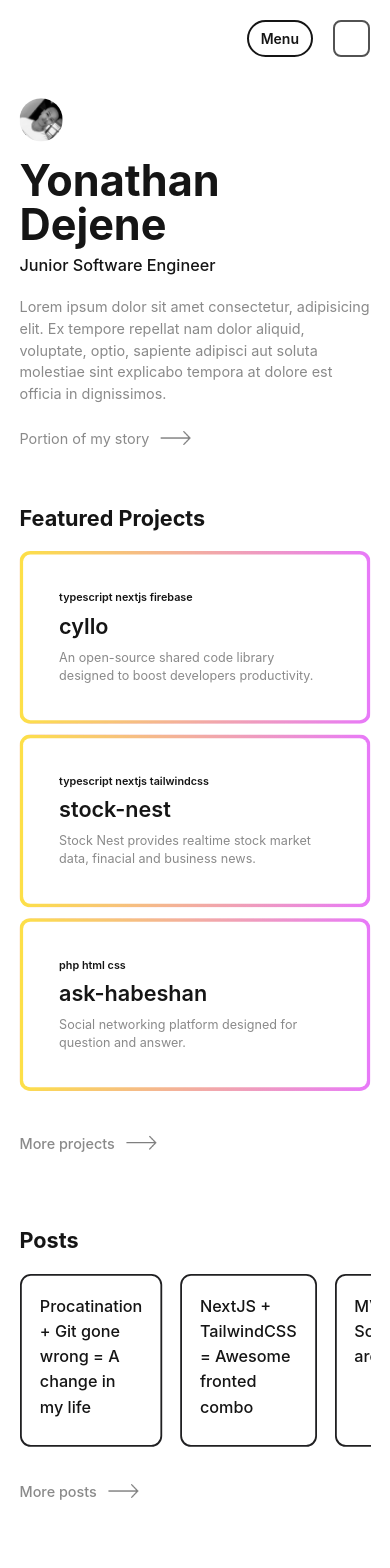
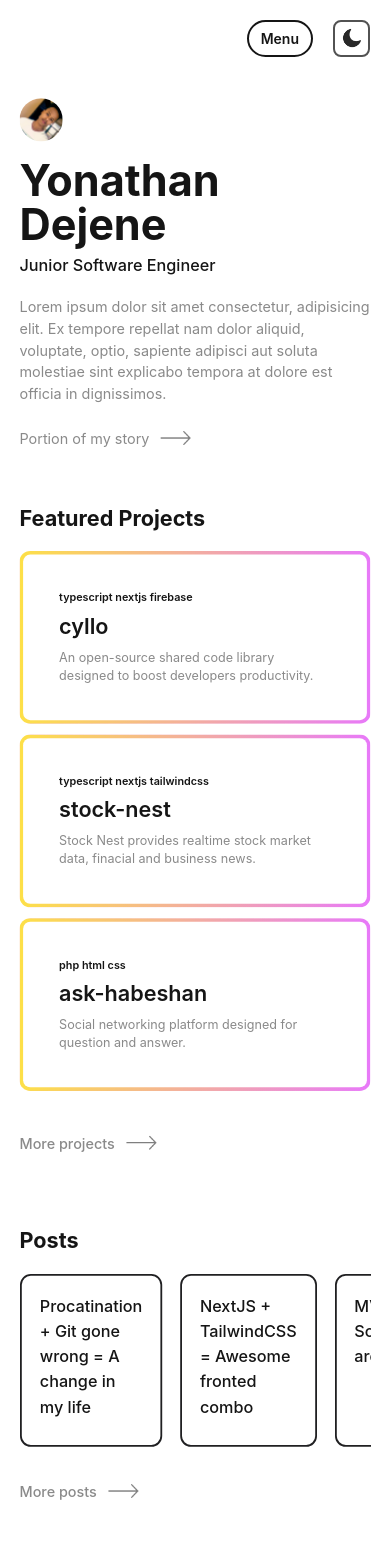
Before and after one commit to yonaries/portfolio-next-tailwindcss, a Next.js app: page / in a window 390 px wide. Shown: the top 1568 px of the page. Built offline with nearby package versions, Linux system fonts and the light colour scheme.

Commit message:
theme(bug-fix): dark theme bug fixed.

```diff
--- a/app/layout.tsx
+++ b/app/layout.tsx
@@ -1,7 +1,9 @@
+"use client";
 import MobileNavBar from "../components/mobileNavBar";
 import NavBar from "../components/navBar";
 import "../styles/globals.css";
 import Footer from "../components/footer";
+import ThemeProvider, { useTheme } from "../context/ThemeContext";
 
 export default function RootLayout({
   children,
@@ -9,7 +11,15 @@ export default function RootLayout({
   children: React.ReactNode;
 }) {
   return (
-    <html className="">
+    <ThemeProvider>
+      <App children={children} />
+    </ThemeProvider>
+  );
+}
+export function App({ children }: { children: React.ReactNode }) {
+  const { darkTheme } = useTheme();
+  return (
+    <html className={`${darkTheme && "dark"}`}>
       <head />
       <body className="dark:bg-primaryBg bg-white dark:text-white text-primaryBg">
         <NavBar />
--- a/app/page.tsx
+++ b/app/page.tsx
@@ -1,15 +1,20 @@
-import React from "react";
-import Footer from "../components/footer";
-import Home from "../components/home/page";
+"use client";
+import Profile from "../components/home/profile";
+import PostsSection from "../components/home/posts-section";
+import ProjectSection from "../components/home/projects-section";
 
 type Props = {};
 
-const App = (props: Props) => {
+const Home = (props: Props) => {
   return (
     <div className="w-screen md:flex md:justify-center">
-      <Home />
+      <div className="scale-90 md:scale-100 md:w-1/2 md:pt-32 space-y-14 overflow-x-hidden md:overflow-x-visible">
+        <Profile />
+        <ProjectSection />
+        <PostsSection />
+      </div>
     </div>
   );
 };
 
-export default App;
+export default Home;
--- a/components/home/page.tsx
+++ /dev/null
@@ -1,59 +0,0 @@
-import React from "react";
-import { projectsData } from "../../assets/data/projectsData";
-import Profile from "./components/profile";
-import Project from "./components/Project";
-import Image from "next/image";
-import arrow from "../../assets/images/icons8-right-arrow-100 (1).png";
-import { posts } from "../../assets/data/postsData";
-import Post from "./components/post";
-import { v4 as uuidv4 } from "uuid";
-
-type Props = {};
-
-const Home = (props: Props) => {
-  return (
-    <div className="scale-90 md:scale-100 md:w-1/2 md:pt-32 space-y-14 overflow-x-hidden md:overflow-x-visible">
-      <Profile />
-      <div className="space-y-5">
-        <p className="text-2xl md:text-3xl font-bold">Featured Projects</p>
-        <div id="projects" className="space-y-3">
-          {projectsData.map((project) => (
-            <Project
-              key={uuidv4()}
-              title={project.title}
-              description={project.description}
-              tech={project.tech}
-            />
-          ))}
-        </div>
-        <div className="py-5 flex items-center space-x-3 max-w-fit cursor-pointer">
-          <p className="text-secondary font-medium transition-all hover:text-primaryBg dark:hover:text-white hover:underline">
-            More projects
-          </p>
-          <Image src={arrow} width={35} height={20} alt="more projects" />
-        </div>
-      </div>
-      <div className="space-y-5">
-        <p className="text-2xl md:text-3xl font-bold">Posts</p>
-        <div className="space-y-3">
-          <div
-            id="projects"
-            className="flex justify-between overflow-x-scroll md:overflow-x-visible space-x-5"
-          >
-            {posts.map((post) => (
-              <Post key={uuidv4()} title={post.title} />
-            ))}
-          </div>
-          <div className="py-5 flex items-center space-x-3 max-w-fit cursor-pointer">
-            <p className="text-secondary font-medium hover:text-primaryBg dark:hover:text-white transition-all hover:underline">
-              More posts
-            </p>
-            <Image src={arrow} width={35} height={20} alt="more projects" />
-          </div>
-        </div>
-      </div>
-    </div>
-  );
-};
-
-export default Home;
--- /dev/null
+++ b/components/home/posts-section.tsx
@@ -0,0 +1,33 @@
+import Image from "next/image";
+import { v4 as uuidv4 } from "uuid";
+import { posts } from "../../assets/data/postsData";
+import arrow from "../../assets/images/icons8-right-arrow-100 (1).png";
+import Post from "./components/post";
+
+type Props = {};
+
+const PostsSection = (props: Props) => {
+  return (
+    <div className="space-y-5">
+      <p className="text-2xl md:text-3xl font-bold">Posts</p>
+      <div className="space-y-3">
+        <div
+          id="posts"
+          className="flex justify-between overflow-x-scroll md:overflow-x-visible space-x-5"
+        >
+          {posts.map((post) => (
+            <Post key={uuidv4()} title={post.title} />
+          ))}
+        </div>
+        <div className="py-5 flex items-center space-x-3 max-w-fit cursor-pointer">
+          <p className="text-secondary font-medium hover:text-primaryBg dark:hover:text-white transition-all hover:underline">
+            More posts
+          </p>
+          <Image src={arrow} width={35} height={20} alt="more projects" />
+        </div>
+      </div>
+    </div>
+  );
+};
+
+export default PostsSection;
--- a/components/home/components/profile.tsx
+++ b/components/home/profile.tsx
@@ -1,16 +1,20 @@
 import Image from "next/image";
 import React from "react";
-import photo from "../../../assets/images/photo.png";
-import arrow from "../../../assets/images/icons8-right-arrow-100 (1).png";
+import photo from "../../assets/images/photo.png";
+import photo_colored from "../../assets/images/colored-photo.png";
+import arrow from "../../assets/images/icons8-right-arrow-100 (1).png";
 import Link from "next/link";
+import { useTheme } from "../../context/ThemeContext";
 
 const Profile = () => {
+  const { darkTheme } = useTheme();
+
   return (
     <div className="md:flex w-full md:justify-between">
       <div className="py-5 md:hidden">
         <Image
           className="rounded-full w-12 "
-          src={photo}
+          src={darkTheme ? photo : photo_colored}
           alt="Image of Yonathan Dejene"
         />
       </div>
@@ -29,7 +33,7 @@ const Profile = () => {
           <div className="flex items-center space-x-3 max-w-fit cursor-pointer">
             <Link
               className="text-secondary hover:text-primaryBg dark:hover:text-white transition-all hover:underline"
-              href="/boom"
+              href=""
             >
               Portion of my story
             </Link>
@@ -45,7 +49,7 @@ const Profile = () => {
       <div className="">
         <Image
           className="rounded-full hidden md:block w-12 md:w-28"
-          src={photo}
+          src={darkTheme ? photo : photo_colored}
           alt="Image of Yonathan Dejene"
         />
       </div>
--- /dev/null
+++ b/components/home/projects-section.tsx
@@ -0,0 +1,34 @@
+import React from "react";
+import Image from "next/image";
+import { projectsData } from "../../assets/data/projectsData";
+import Project from "./components/Project";
+import { v4 as uuidv4 } from "uuid";
+import arrow from "../../assets/images/icons8-right-arrow-100 (1).png";
+
+type Props = {};
+
+const ProjectSection = (props: Props) => {
+  return (
+    <div className="space-y-5">
+      <p className="text-2xl md:text-3xl font-bold">Featured Projects</p>
+      <div id="projects" className="space-y-3">
+        {projectsData.map((project) => (
+          <Project
+            key={uuidv4()}
+            title={project.title}
+            description={project.description}
+            tech={project.tech}
+          />
+        ))}
+      </div>
+      <div className="py-5 flex items-center space-x-3 max-w-fit cursor-pointer">
+        <p className="text-secondary font-medium transition-all hover:text-primaryBg dark:hover:text-white hover:underline">
+          More projects
+        </p>
+        <Image src={arrow} width={35} height={20} alt="more projects" />
+      </div>
+    </div>
+  );
+};
+
+export default ProjectSection;
--- a/components/mobileNavBar.tsx
+++ b/components/mobileNavBar.tsx
@@ -1,12 +1,16 @@
 "use client";
 import Link from "next/link";
 import React, { useState } from "react";
-import sun from "../assets/images/icons8-sun-50.png";
 import Image from "next/image";
 import { v4 as uuidv4 } from "uuid";
+import { useTheme } from "../context/ThemeContext";
+import sun from "../assets/images/icons8-sun-50.png";
+import moon from "../assets/images/icons8-moon-symbol-96.png";
 
 const MobileNavBar = () => {
   const [isOn, setIsOn] = useState<boolean>(false);
+  const { darkTheme, changeTheme } = useTheme();
+
   return (
     <div>
       <div className="md:hidden fixed top-0 w-full p-5 flex justify-end space-x-5 bg-white dark:bg-primaryBg bg-opacity-80 dark:bg-opacity-80 backdrop-blur-sm z-20">
@@ -16,13 +20,21 @@ const MobileNavBar = () => {
         >
           Menu
         </button>
-        <div className="p-1 rounded-lg border-2 border-neutral-600">
-          <Image src={sun} width={25} height={25} alt="change theme" />
+        <div
+          onClick={() => changeTheme(darkTheme)}
+          className="p-1 rounded-lg border-2 border-neutral-600"
+        >
+          <Image
+            src={darkTheme ? sun : moon}
+            width={25}
+            height={25}
+            alt="change theme"
+          />
         </div>
       </div>
       {isOn && (
-        <div className="md:hidden w-full h-screen fixed p-5 z-20 bg-white dark:bg-black bg-opacity-50 backdrop-blur-sm">
-          <div className=" h-fit top-5 text-primaryBg dark:text-neutral-300 border-2 border-neutral-200 dark:border-neutral-700 bg-white dark:bg-darker-dusk p-5 rounded-2xl">
+        <div className="md:hidden w-full h-screen fixed p-5 z-20 bg-white dark:bg-primaryBg bg-opacity-60 dark:bg-opacity-60 backdrop-blur-sm">
+          <div className=" h-fit top-5 text-primaryBg dark:text-neutral-300 border-2 border-neutral-300 dark:border-neutral-700 bg-white dark:bg-darker-dusk p-5 rounded-2xl">
             <div className="flex justify-between mb-3">
               <p className="font-semibold text-sm text-neutral-500">
                 Navigation
@@ -41,7 +53,7 @@ const MobileNavBar = () => {
               ].map((route) => (
                 <Link
                   key={uuidv4()}
-                  className="cursor-pointer py-3 hover:text-white transition-all hover:underline"
+                  className="cursor-pointer py-3"
                   href={route[1]}
                 >
                   {route[0]}
--- a/components/navBar.tsx
+++ b/components/navBar.tsx
@@ -1,10 +1,13 @@
-import React from "react";
+import Image from "next/image";
 import Link from "next/link";
+import { v4 as uuidv4 } from "uuid";
+import moon from "../assets/images/icons8-moon-symbol-96.png";
 import sun from "../assets/images/icons8-sun-50.png";
-import Image from "next/image";
-import { v4 as uuidv4 } from "uuid";
+import { useTheme } from "../context/ThemeContext";
 
 const NavBar = () => {
+  const { darkTheme, changeTheme } = useTheme();
+
   return (
     <div className="hidden md:flex w-screen fixed justify-center top-0 text-secondary py-8 bg-white dark:bg-primaryBg bg-opacity-80 dark:bg-opacity-80 backdrop-blur-sm z-20">
       <div className="flex w-1/2 justify-between items-center">
@@ -25,8 +28,16 @@ const NavBar = () => {
             </Link>
           ))}
         </div>
-        <div className="p-1 rounded-lg border-2 border-neutral-600 cursor-pointer">
-          <Image src={sun} width={25} height={25} alt="change theme" />
+        <div
+          onClick={() => changeTheme(darkTheme)}
+          className="p-1 rounded-lg border-2 border-neutral-600 cursor-pointer"
+        >
+          <Image
+            src={darkTheme ? sun : moon}
+            width={25}
+            height={25}
+            alt="change theme"
+          />
         </div>
       </div>
     </div>
--- /dev/null
+++ b/context/ThemeContext.tsx
@@ -0,0 +1,52 @@
+import React, { useContext, useEffect, useState } from "react";
+
+interface ThemeType {
+  darkTheme: boolean;
+  isLoaded: boolean;
+  changeTheme: Function;
+}
+const initialState: ThemeType = {
+  darkTheme: false,
+  isLoaded: false,
+  changeTheme: () => {},
+};
+
+const ThemeContext = React.createContext<ThemeType>(initialState);
+
+export const useTheme = () => {
+  return useContext(ThemeContext);
+};
+
+const ThemeProvider = ({ children }: any) => {
+  const [darkTheme, setDarkTheme] = useState<boolean>(true);
+  const [isLoaded, setIsLoaded] = useState<boolean>(false);
+
+  const changeTheme = (isOn: boolean) => {
+    isOn
+      ? localStorage.removeItem("darkTheme")
+      : localStorage.setItem("darkTheme", "true");
+    isOn ? setDarkTheme(false) : setDarkTheme(true);
+  };
+
+  useEffect(() => {
+    const checkTheme = () => {
+      const theme = localStorage.getItem("darkTheme");
+      theme ? setDarkTheme(true) : setDarkTheme(false);
+      setIsLoaded(true);
+    };
+    checkTheme();
+    return checkTheme;
+  }, []);
+
+  const value = {
+    darkTheme: darkTheme,
+    isLoaded: isLoaded,
+    changeTheme: changeTheme,
+  };
+
+  return (
+    <ThemeContext.Provider value={value}>{children}</ThemeContext.Provider>
+  );
+};
+
+export default ThemeProvider;
--- a/styles/globals.css
+++ b/styles/globals.css
@@ -21,8 +21,11 @@ body {
 
 @media (min-width: 768px) {
 
+  .dark #projects:hover>#card:not(:hover) {
+    opacity: 0.2;
+  }
   #projects:hover>#card:not(:hover) {
-    opacity: 0.2;
+    opacity: 0.4;
   }
   #posts:hover>#card:not(:hover) {
     opacity: 0.2;
```
Also changed, not shown: app/load.tsx (added, +15 -0 lines), components/home/error.tsx (deleted, +0 -11 lines), assets/images/colored-photo.png (added).
